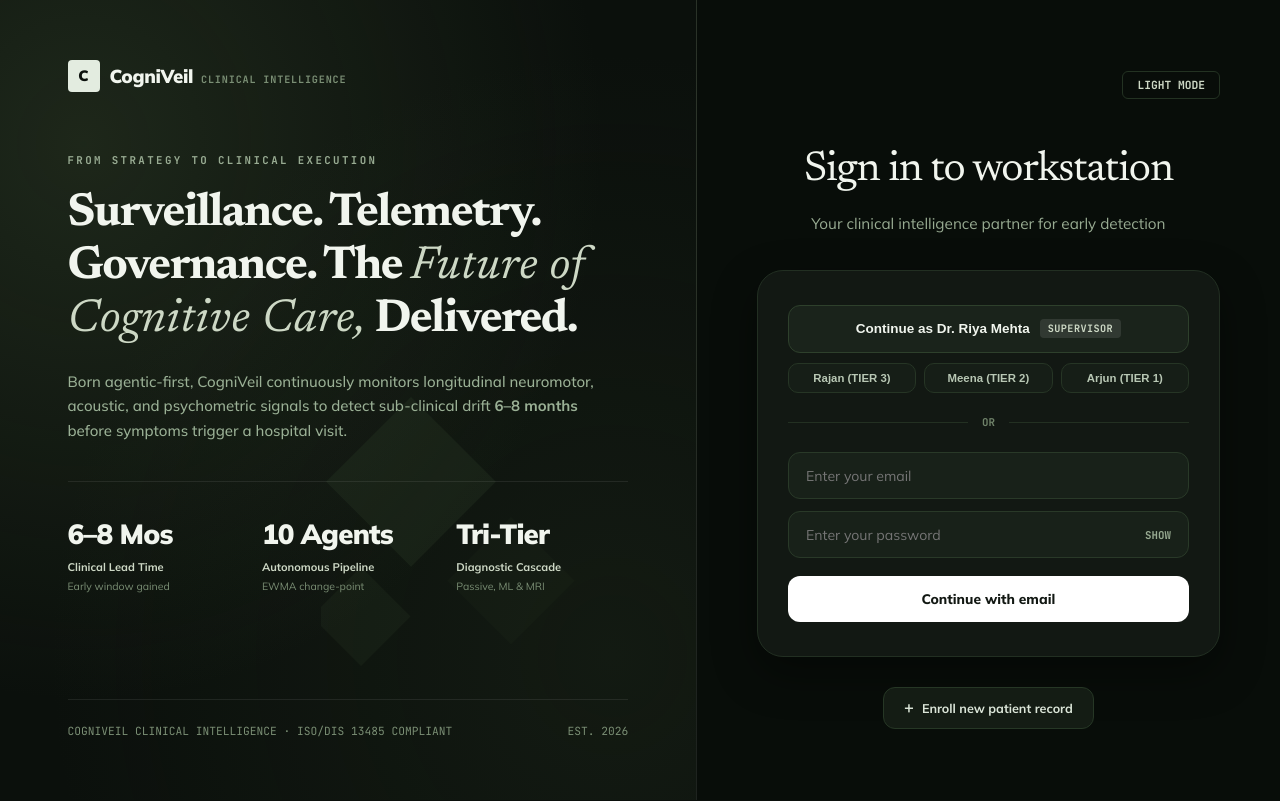
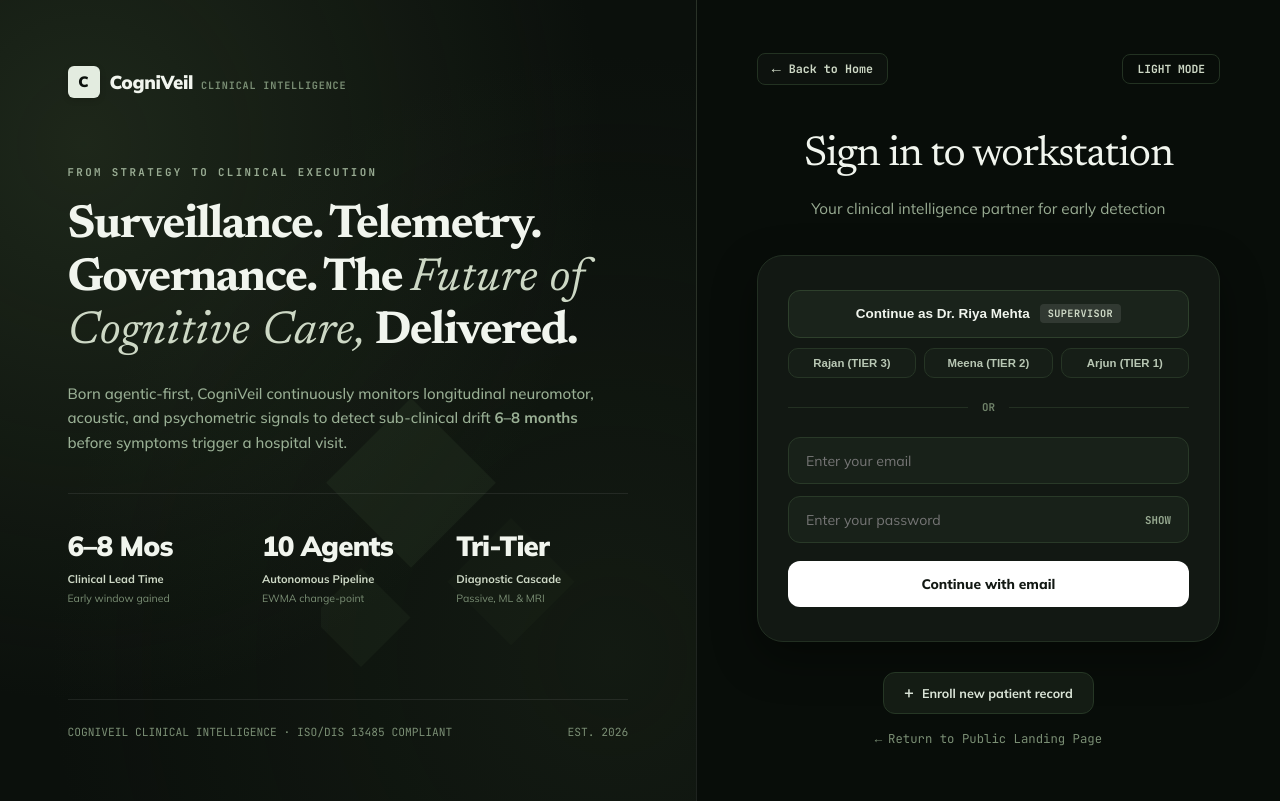
Before and after one commit to siddharth-78968/Cogniveil, a React (Create React App) app in the folder frontend/: page /login in a window 1280 px wide. Built offline with nearby package versions, Linux system fonts and the light colour scheme; no server answers; a web font is replaced by a local one.

Commit message:
feat(navigation): enable return navigation to landing page from login and register via logo and back button

```diff
--- a/frontend/src/pages/Landing.js
+++ b/frontend/src/pages/Landing.js
@@ -8,10 +8,19 @@ const Landing = () => {
   const navigate = useNavigate();
   const { isDark, toggleTheme } = useTheme();
 
-  // Intro Splash Animation State (plays on initial visit / refresh)
-  const [showIntro, setShowIntro] = useState(true);
+  // Intro Splash Animation State (plays on initial visit, remembers across navigation in session)
+  const [showIntro, setShowIntro] = useState(() => {
+    try {
+      return !sessionStorage.getItem('cogniveil_intro_seen');
+    } catch (e) {
+      return true;
+    }
+  });
 
   const handleIntroComplete = () => {
+    try {
+      sessionStorage.setItem('cogniveil_intro_seen', 'true');
+    } catch (e) {}
     setShowIntro(false);
   };
 
@@ -549,7 +558,12 @@ const Landing = () => {
       {/* ── CLINICAL INTRO SPLASH ANIMATION ── */}
       <IntroSplash
         isOpen={showIntro}
-        onClose={() => setShowIntro(false)}
+        onClose={() => {
+          try {
+            sessionStorage.setItem('cogniveil_intro_seen', 'true');
+          } catch (e) {}
+          setShowIntro(false);
+        }}
         onComplete={handleIntroComplete}
       />
 
--- a/frontend/src/pages/Login.js
+++ b/frontend/src/pages/Login.js
@@ -142,20 +142,46 @@ const Login = () => {
           </svg>
         </div>
 
-        {/* Brand Header */}
+        {/* Brand Header (Clickable Return to Landing Page) */}
         <div style={{ position: 'relative', zIndex: 1 }}>
-          <div style={{ display: 'flex', alignItems: 'center', gap: '10px' }}>
+          <div
+            onClick={() => navigate('/')}
+            title="← Return to Landing Page"
+            role="button"
+            tabIndex={0}
+            onKeyDown={(e) => { if (e.key === 'Enter' || e.key === ' ') navigate('/'); }}
+            style={{
+              display: 'inline-flex',
+              alignItems: 'center',
+              gap: '10px',
+              cursor: 'pointer',
+              userSelect: 'none',
+              padding: '6px 10px',
+              marginLeft: '-10px',
+              borderRadius: '8px',
+              transition: 'background-color 0.15s ease, transform 0.15s ease'
+            }}
+            onMouseEnter={(e) => {
+              e.currentTarget.style.backgroundColor = isDark ? 'rgba(255, 255, 255, 0.06)' : 'rgba(0, 0, 0, 0.05)';
+              e.currentTarget.style.transform = 'translateY(-1px)';
+            }}
+            onMouseLeave={(e) => {
+              e.currentTarget.style.backgroundColor = 'transparent';
+              e.currentTarget.style.transform = 'translateY(0)';
+            }}
+          >
             <div style={{
               width: '32px',
               height: '32px',
               backgroundColor: isDark ? '#e3ece0' : '#273822',
-              borderRadius: '4px',
+              borderRadius: '6px',
               display: 'flex',
               alignItems: 'center',
               justifyContent: 'center',
               fontWeight: '900',
               fontSize: '1rem',
-              color: isDark ? '#0b100c' : '#ffffff'
+              color: isDark ? '#0b100c' : '#ffffff',
+              boxShadow: '0 2px 6px rgba(0,0,0,0.15)'
             }}>
               C
             </div>
@@ -326,20 +352,55 @@ const Login = () => {
 
         <div style={{ maxWidth: '520px', width: '100%' }}>
 
-          {/* Top Bar with Theme Toggle */}
-          <div style={{ display: 'flex', justifyContent: 'flex-end', marginBottom: '2.5rem' }}>
+          {/* Top Bar with Back to Landing & Theme Toggle */}
+          <div style={{ display: 'flex', justifyContent: 'space-between', alignItems: 'center', marginBottom: '2.5rem' }}>
+            <button
+              onClick={() => navigate('/')}
+              title="Return to Home Landing Page"
+              style={{
+                background: 'none',
+                border: `1px solid ${isDark ? '#233222' : '#d2ded0'}`,
+                padding: '7px 14px',
+                borderRadius: '8px',
+                fontSize: '0.78rem',
+                fontFamily: "'JetBrains Mono', monospace",
+                fontWeight: '700',
+                cursor: 'pointer',
+                color: isDark ? '#cdd8c5' : '#3f533a',
+                display: 'inline-flex',
+                alignItems: 'center',
+                gap: '8px',
+                transition: 'all 0.15s ease',
+                backgroundColor: isDark ? 'rgba(255,255,255,0.02)' : 'rgba(0,0,0,0.02)'
+              }}
+              onMouseEnter={(e) => {
+                e.currentTarget.style.borderColor = isDark ? '#34d399' : '#273822';
+                e.currentTarget.style.color = isDark ? '#34d399' : '#273822';
+                e.currentTarget.style.transform = 'translateX(-2px)';
+              }}
+              onMouseLeave={(e) => {
+                e.currentTarget.style.borderColor = isDark ? '#233222' : '#d2ded0';
+                e.currentTarget.style.color = isDark ? '#cdd8c5' : '#3f533a';
+                e.currentTarget.style.transform = 'translateX(0)';
+              }}
+            >
+              <span style={{ fontSize: '1rem', lineHeight: '1' }}>←</span>
+              <span>Back to Home</span>
+            </button>
+
             <button
               onClick={toggleTheme}
               style={{
                 background: 'none',
                 border: `1px solid ${isDark ? '#233222' : '#d2ded0'}`,
-                padding: '6px 14px',
-                borderRadius: '6px',
+                padding: '7px 14px',
+                borderRadius: '8px',
                 fontSize: '0.75rem',
                 fontFamily: "'JetBrains Mono', monospace",
                 fontWeight: '700',
                 cursor: 'pointer',
-                color: isDark ? '#cdd8c5' : '#3f533a'
+                color: isDark ? '#cdd8c5' : '#3f533a',
+                transition: 'all 0.15s ease'
               }}
             >
               {isDark ? 'LIGHT MODE' : 'DARK MODE'}
@@ -566,8 +627,8 @@ const Login = () => {
 
           </div>
 
-          {/* Claude-Style Floating Bottom Pill Button */}
-          <div style={{ display: 'flex', justifyContent: 'center', marginTop: '2rem' }}>
+          {/* Claude-Style Floating Bottom Pill Button & Return Link */}
+          <div style={{ display: 'flex', flexDirection: 'column', alignItems: 'center', gap: '1rem', marginTop: '2rem' }}>
             <Link
               to="/register"
               style={{
@@ -588,6 +649,25 @@ const Login = () => {
               <span style={{ fontSize: '1.1rem', lineHeight: '1' }}>+</span>
               <span>Enroll new patient record</span>
             </Link>
+
+            <Link
+              to="/"
+              style={{
+                fontSize: '0.82rem',
+                fontFamily: "'JetBrains Mono', monospace",
+                color: isDark ? '#7a8e74' : '#546b4f',
+                textDecoration: 'none',
+                display: 'inline-flex',
+                alignItems: 'center',
+                gap: '6px',
+                transition: 'color 0.15s ease'
+              }}
+              onMouseEnter={(e) => { e.currentTarget.style.color = isDark ? '#34d399' : '#273822'; }}
+              onMouseLeave={(e) => { e.currentTarget.style.color = isDark ? '#7a8e74' : '#546b4f'; }}
+            >
+              <span>←</span>
+              <span>Return to Public Landing Page</span>
+            </Link>
           </div>
 
         </div>
--- a/frontend/src/pages/Register.js
+++ b/frontend/src/pages/Register.js
@@ -77,13 +77,56 @@ const Register = () => {
     <div style={{ ...styles.pageWrapper, backgroundColor: theme.bg, color: theme.text }}>
       {/* Top Navigation */}
       <header style={{ ...styles.header, backgroundColor: theme.topHeaderBg, borderBottom: `1px solid ${theme.border}` }}>
-        <div style={styles.brandBox} onClick={() => navigate('/')}>
+        <div
+          style={{ ...styles.brandBox, cursor: 'pointer' }}
+          onClick={() => navigate('/')}
+          title="← Return to Landing Page"
+        >
+          <div style={{
+            width: '28px',
+            height: '28px',
+            backgroundColor: isDark ? '#e3ece0' : '#273822',
+            borderRadius: '5px',
+            display: 'flex',
+            alignItems: 'center',
+            justifyContent: 'center',
+            fontWeight: '900',
+            fontSize: '0.92rem',
+            color: isDark ? '#0b100c' : '#ffffff',
+            marginRight: '6px',
+            boxShadow: '0 2px 5px rgba(0,0,0,0.12)'
+          }}>
+            C
+          </div>
           <span style={{ ...styles.brandTitle, color: theme.text }}>CogniVeil</span>
           <span style={{ ...styles.brandPipe, color: theme.border }}>/</span>
           <span style={{ ...styles.brandSub, color: theme.subtext }}>Patient onboarding & enrollment</span>
         </div>
 
         <div style={{ display: 'flex', alignItems: 'center', gap: '12px' }}>
+          <button
+            onClick={() => navigate('/')}
+            title="Return to Landing Page"
+            style={{
+              background: 'none',
+              border: `1px solid ${theme.border}`,
+              padding: '6px 14px',
+              borderRadius: '6px',
+              fontSize: '0.78rem',
+              fontFamily: "'JetBrains Mono', monospace",
+              fontWeight: '700',
+              cursor: 'pointer',
+              color: theme.text,
+              backgroundColor: theme.cardBg,
+              display: 'inline-flex',
+              alignItems: 'center',
+              gap: '6px',
+              transition: 'all 0.15s ease'
+            }}
+          >
+            <span>←</span>
+            <span>Back to Home</span>
+          </button>
           <button
             className="theme-toggle-switch"
             onClick={toggleTheme}
@@ -245,9 +288,28 @@ const Register = () => {
             </button>
           </form>
 
-          <div style={{ ...styles.footerNote, color: theme.subtext }}>
-            <span>Already have an active profile? </span>
-            <Link to="/login" style={{ color: isDark ? '#22d3ee' : '#0284C7', fontWeight: '600' }}>Sign in to workspace</Link>
+          <div style={{ ...styles.footerNote, color: theme.subtext, textAlign: 'center' }}>
+            <div>
+              <span>Already have an active profile? </span>
+              <Link to="/login" style={{ color: isDark ? '#22d3ee' : '#0284C7', fontWeight: '600' }}>Sign in to workspace</Link>
+            </div>
+            <div style={{ marginTop: '10px' }}>
+              <Link
+                to="/"
+                style={{
+                  color: theme.subtext,
+                  fontSize: '0.82rem',
+                  fontFamily: "'JetBrains Mono', monospace",
+                  textDecoration: 'none',
+                  display: 'inline-flex',
+                  alignItems: 'center',
+                  gap: '6px'
+                }}
+              >
+                <span>←</span>
+                <span>Return to Public Landing Page</span>
+              </Link>
+            </div>
           </div>
 
         </div>
```
